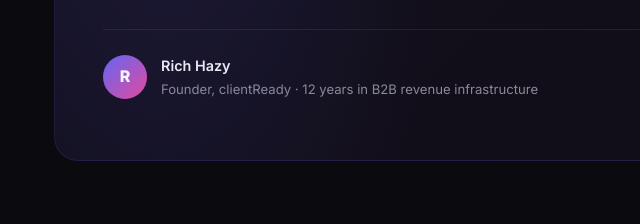
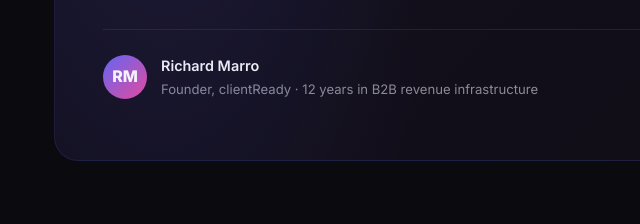
Before and after one commit to rjakmedia-cyber/clientready, a website: page method.html in a window 1280 px wide. Shown: the part 1418-1642 px from the top of the page, 20-660 px from the left. Drawn offline with Linux system fonts and the light colour scheme.

Commit message:
Update method.html

```diff
--- a/method.html
+++ b/method.html
@@ -142,7 +142,7 @@ footer a{color:var(--text-mute);text-decoration:none}
       <a href="/method.html">The Method</a>
       <a href="/case-studies.html">Case Studies</a>
       <a href="/services.html">Services</a>
-      <a href="/workshop.html">Workshop</a>
+      <a href="/workshop.html">Watch</a>
       <a href="/strategy.html" class="btn btn-primary">Book Strategy Call</a>
     </div>
   </div>
@@ -165,9 +165,9 @@ footer a{color:var(--text-mute);text-decoration:none}
     <p>That system has six pillars. Get one wrong, the whole machine drops 60% in performance. Get all six right, and you have what every B2B company actually wants: <strong>predictable, measurable, scalable pipeline</strong> that doesn't depend on the heroics of any one human.</p>
     <p>This is the playbook we use. It's the playbook our clients use. It's the playbook we'll teach you for free — and execute for you when you're ready.</p>
     <div class="manifesto-sig">
-      <div class="sig-avatar">R</div>
+      <div class="sig-avatar">RM</div>
       <div class="sig-info">
-        <b>Rich Hazy</b>
+        <b>Richard Marro</b>
         <span>Founder, clientReady · 12 years in B2B revenue infrastructure</span>
       </div>
     </div>
```
